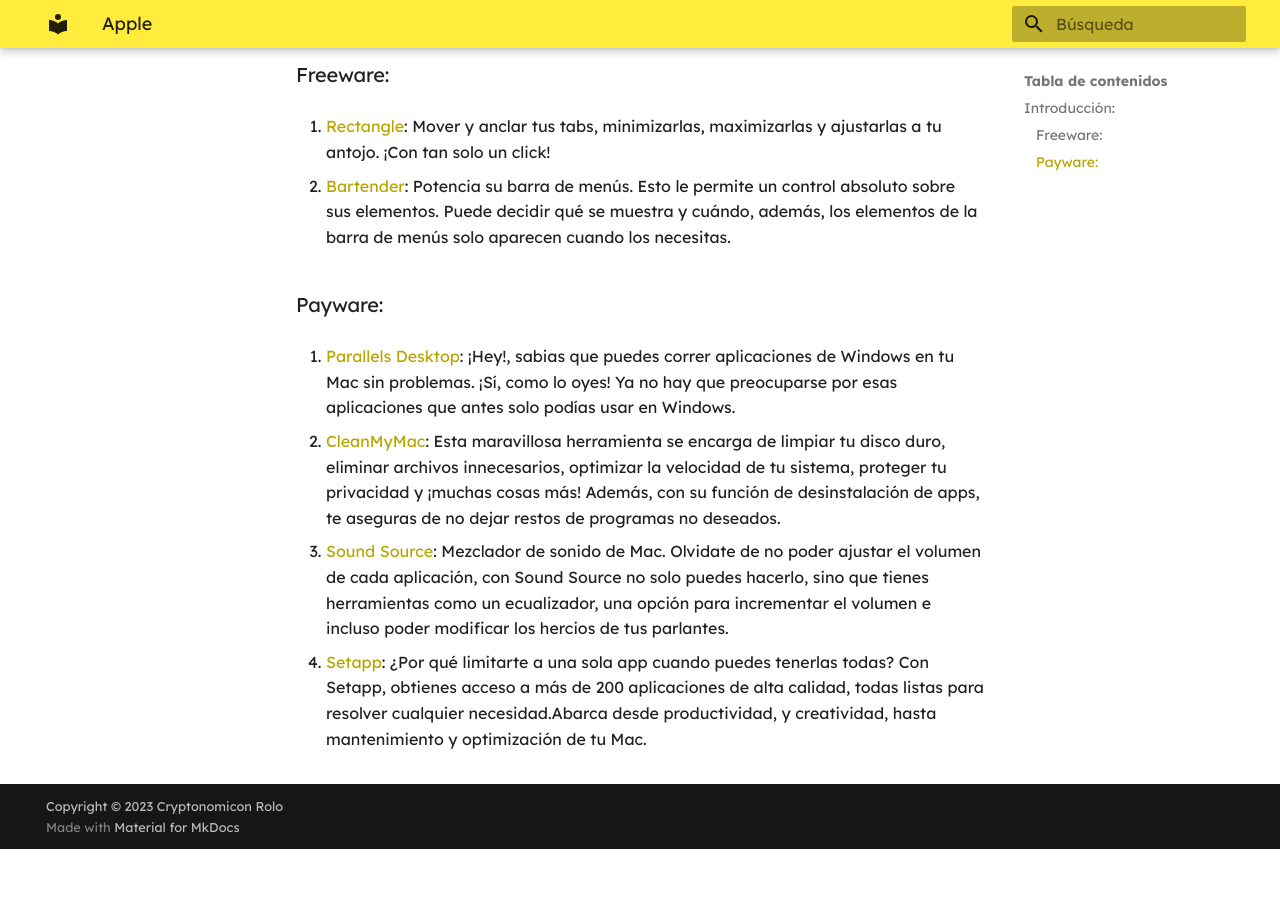
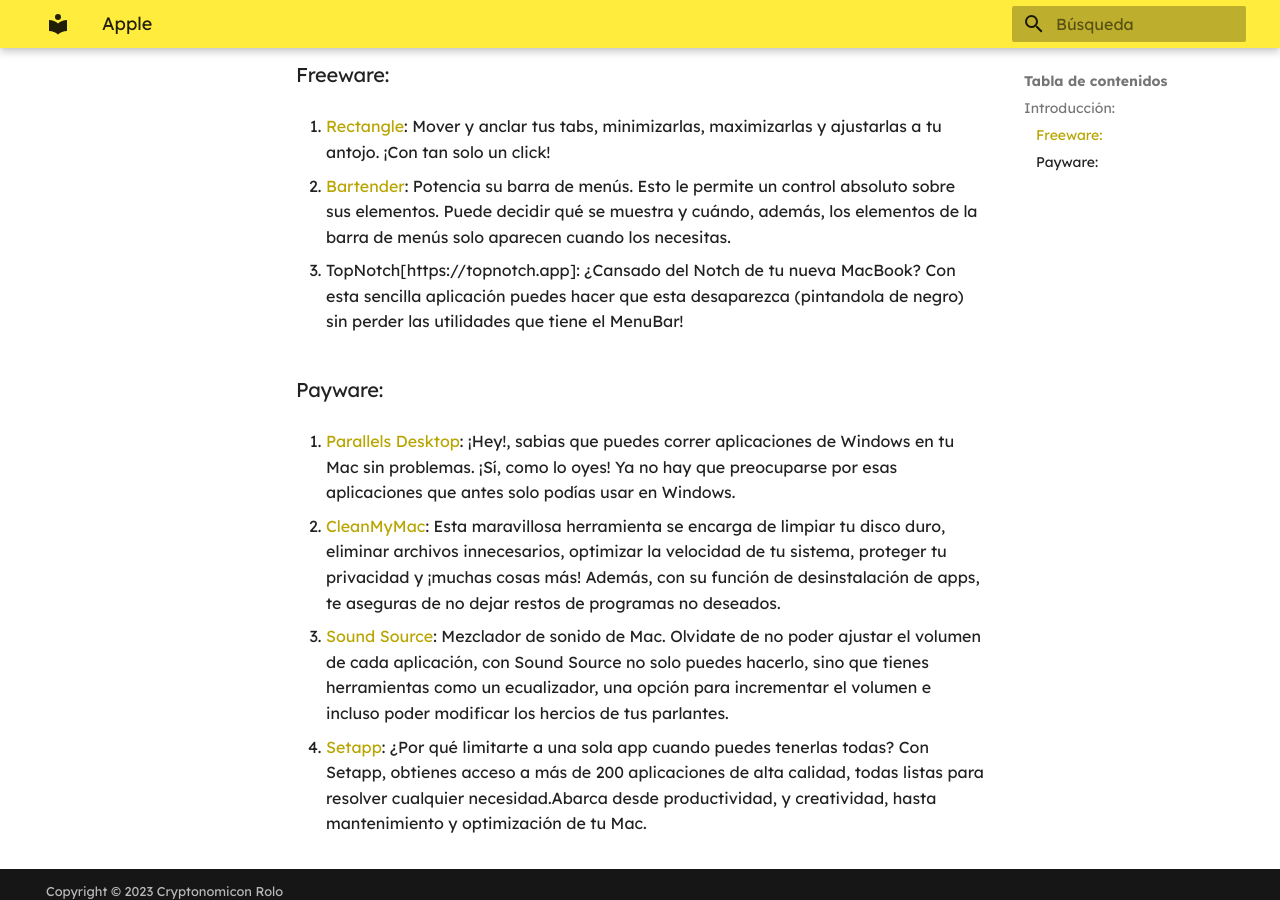
Before and after one commit to CannolideCorozo/Proyecto-Cryptonomicon, an MkDocs documentation site: the page built from docs/Apple.md, in a window 1280 px wide and 900 px high, scrolled down 631 px. Built offline with MkDocs 1.6.1 and Material for MkDocs 9.7.7, drawn with Linux system fonts in a browser that asks for light colours; before the commit the page ends 1480 px from its top, so only the background shows below that.

Commit message:
Añadido link de "TopNotch"

```diff
--- a/docs/Apple.md
+++ b/docs/Apple.md
@@ -17,6 +17,9 @@
 2. [Bartender](https://www.macbartender.com):
 Potencia su barra de menús. Esto le permite un control absoluto sobre sus elementos. Puede decidir qué se muestra y cuándo, además, los elementos de la barra de menús solo aparecen cuando los necesitas.
 
+3. TopNotch[https://topnotch.app]:
+¿Cansado del Notch de tu nueva MacBook? Con esta sencilla aplicación puedes hacer que esta desaparezca (pintandola de negro) sin perder las utilidades que tiene el MenuBar!
+
 ### Payware:
 1. [Parallels Desktop](https://www.parallels.com/es/):
 ¡Hey!, sabias que puedes correr aplicaciones de Windows en tu Mac sin problemas. ¡Sí, como lo oyes! Ya no hay que preocuparse por esas  aplicaciones que antes solo podías usar en Windows.
```
